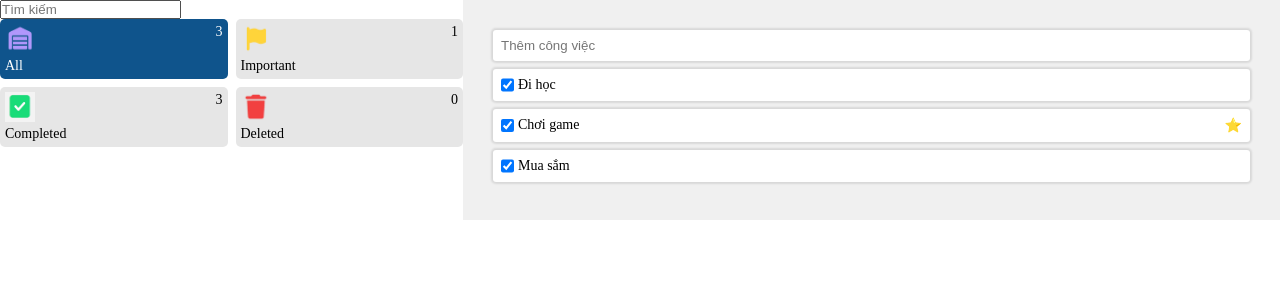
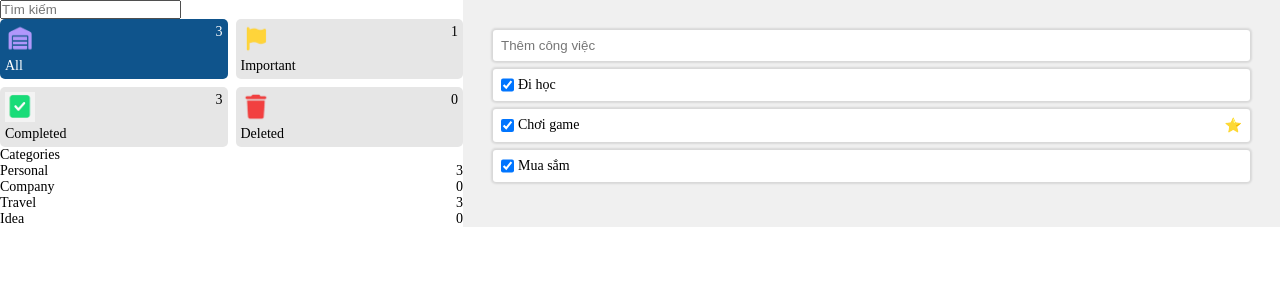
Before and after one commit to lhnhidev/topo-app-react, a React (Vite) app: page / in a window 1280 px wide. Shown: the top 300 px of the page. Built offline with nearby package versions, Linux system fonts and the light colour scheme.

Commit message:
5.11 addcategory

```diff
--- a/src/App.jsx
+++ b/src/App.jsx
@@ -12,6 +12,10 @@ function App() {
       isImportant: false,
       isCompleted: true,
       isDeleted: false,
+      isPersonal: true,
+      isCompany: false,
+      isTravel: true,
+      isIdea: false
     },
     {
       id: "2",
@@ -19,6 +23,10 @@ function App() {
       isImportant: true,
       isCompleted: true,
       isDeleted: false,
+      isPersonal: true,
+      isCompany: false,
+      isTravel: true,
+      isIdea: false
     },
     {
       id: "3",
@@ -26,6 +34,10 @@ function App() {
       isImportant: false,
       isCompleted: true,
       isDeleted: false,
+      isPersonal: true,
+      isCompany: false,
+      isTravel: true,
+      isIdea: false
     },
   ]);
 
@@ -51,6 +63,10 @@ function App() {
           name: value,
           isCompleted: false,
           isImportant: false,
+          isPersonal: false,
+          isCompany: false,
+          isTravel: false,
+          isIdea: false
         },
       ]);
       input.current.value = "";
--- /dev/null
+++ b/src/components/Category.css
@@ -0,0 +1,4 @@
+.category-item {
+  display: flex;
+  justify-content: space-between;
+}
--- /dev/null
+++ b/src/components/Category.jsx
@@ -0,0 +1,55 @@
+import './Category.css';
+
+const CATEGORY_ITEMS = [
+  {
+    id: 'personal',
+    label: 'Personal'
+  },
+  {
+    id: 'company',
+    label: 'Company',
+  },
+  {
+    id: 'travel',
+    label: 'Travel'
+  },
+  {
+    id: 'idea',
+    label: 'Idea'
+  }
+]
+
+export default function Category({ todoList }) {
+  const countByCategories = todoList.reduce((acc, item) => {
+    let newAcc = {...acc}
+    if (item.isIdea) {
+      newAcc = {...newAcc, idea: newAcc.idea + 1}
+    }
+    if (item.isTravel) {
+      newAcc = {...newAcc, travel: newAcc.travel + 1}
+    }
+    if (item.isCompany) {
+      newAcc = {...newAcc, company: newAcc.company + 1}
+    }
+    if (item.isPersonal) {
+      newAcc = {...newAcc, personal: newAcc.personal + 1}
+    }
+    return newAcc;
+  }, {personal: 0, company: 0, travel: 0, idea: 0});
+
+  return (
+    <>
+      <p>Categories</p>
+      {CATEGORY_ITEMS.map((item) => {
+        return (
+          <div className="category" key={item.id}>
+            <div className="category-item">
+              <p className="category-name">{item.label}</p>
+              <p>{countByCategories[item.id]}</p>
+            </div>
+          </div>
+        );
+      })}
+    </>
+  )
+}
--- /dev/null
+++ b/src/components/FilterList.css
@@ -0,0 +1,14 @@
+.filter-main {
+  display: grid;
+  grid-template-columns: repeat(2, 1fr);
+  grid-template-rows: repeat(2, 1fr);
+  gap: 8px;
+}
+
+.filter-item {
+  display: flex;
+  justify-content: space-between;
+  background-color: #e6e6e6;
+  border-radius: 5px;
+  padding: 5px;
+}
--- /dev/null
+++ b/src/components/FilterList.jsx
@@ -0,0 +1,34 @@
+import './FilterList.css';
+
+export default function FilterList({
+  FILTER_ITEMS,
+  selectedFilterItemId,
+  setSelectedFilterItemId,
+  countByTodoList,
+}) {
+  return (
+    <div className="filter-main">
+      {FILTER_ITEMS.map((item) => {
+        return (
+          <div
+            className={`filter-item ${
+              selectedFilterItemId === item.id ? "selected" : ""
+            }`}
+            onClick={() => setSelectedFilterItemId(item.id)}
+            key={item.id}
+          >
+            <div className="filter-name">
+              <img
+                src={item.iconPath}
+                alt={item.label + " logo"}
+                style={{ width: "30px", height: "30px" }}
+              />
+              <p>{item.label}</p>
+            </div>
+            <p>{countByTodoList[item.id]}</p>
+          </div>
+        );
+      })}
+    </div>
+  );
+}
--- a/src/components/FilterPanel.css
+++ b/src/components/FilterPanel.css
@@ -1,20 +1,5 @@
 .filter-panel {
   flex-grow: 1;
-}
-
-.filter-main {
-  display: grid;
-  grid-template-columns: repeat(2, 1fr);
-  grid-template-rows: repeat(2, 1fr);
-  gap: 8px;
-}
-
-.filter-item {
-  display: flex;
-  justify-content: space-between;
-  background-color: #e6e6e6;
-  border-radius: 5px;
-  padding: 5px;
 }
 
 .filter-item.selected {
--- a/src/components/FilterPanel.jsx
+++ b/src/components/FilterPanel.jsx
@@ -1,5 +1,7 @@
 import React, { useMemo } from "react";
 import "./FilterPanel.css";
+import FilterList from "./FilterList";
+import Category from "./Category";
 
 const FILTER_ITEMS = [
   {
@@ -62,29 +64,13 @@ export default function FilterPanel({
           setSearchText(e.target.value);
         }}
       />
-      <div className="filter-main">
-        {FILTER_ITEMS.map((item) => {
-          return (
-            <div
-              className={`filter-item ${
-                selectedFilterItemId === item.id ? "selected" : ""
-              }`}
-              onClick={() => setSelectedFilterItemId(item.id)}
-              key={item.id}
-            >
-              <div className="filter-name">
-                <img
-                  src={item.iconPath}
-                  alt={item.label + " logo"}
-                  style={{ width: "30px", height: "30px" }}
-                />
-                <p>{item.label}</p>
-              </div>
-              <p>{countByTodoList[item.id]}</p>
-            </div>
-          );
-        })}
-      </div>
+      <FilterList
+        FILTER_ITEMS={FILTER_ITEMS}
+        selectedFilterItemId={selectedFilterItemId}
+        countByTodoList={countByTodoList}
+        setSelectedFilterItemId={setSelectedFilterItemId}
+      ></FilterList>
+      <Category todoList={todoList}></Category>
     </div>
   );
 }
```
